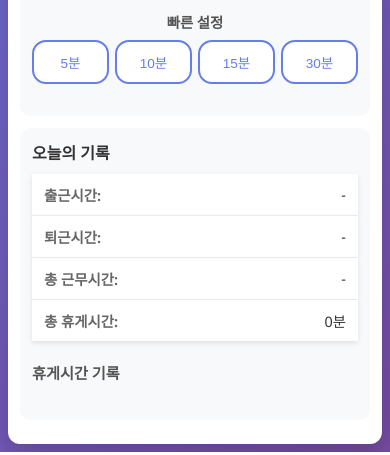
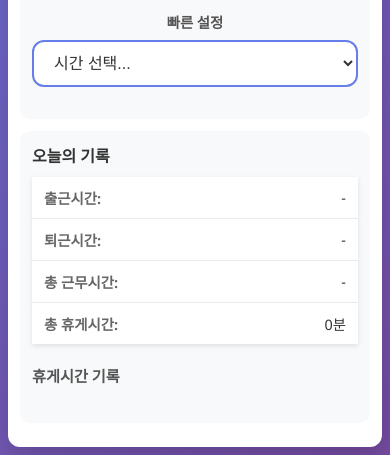
Before and after one commit to pksejin/kiro_commute2, a plain HTML site: page index.html in a window 390 px wide. Shown: the part 704-1159 px from the top of the page. Drawn offline with Linux system fonts and the light colour scheme.

Commit message:
UX: 빠른설정 버튼 → 콤보박스로 변경 (모바일 최적화)

```diff
--- a/app.js
+++ b/app.js
@@ -90,11 +90,13 @@ class AttendanceManager {
         });
 
         // 프리셋 시간 버튼
-        document.querySelectorAll('.preset-btn').forEach(btn => {
-            btn.addEventListener('click', (e) => {
-                const minutes = parseInt(e.target.dataset.minutes);
+        // 빠른 설정 콤보박스
+        document.getElementById('presetSelect').addEventListener('change', (e) => {
+            const minutes = parseInt(e.target.value);
+            if (minutes) {
                 this.setBreakTimer(minutes);
-            });
+                e.target.value = ''; // 선택 후 초기화
+            }
         });
 
         // 모드 전환
--- a/index.html
+++ b/index.html
@@ -77,12 +77,13 @@
 
                     <div class="preset-times">
                         <h3>빠른 설정</h3>
-                        <div class="preset-btn-group">
-                            <button class="preset-btn" data-minutes="5">5분</button>
-                            <button class="preset-btn" data-minutes="10">10분</button>
-                            <button class="preset-btn" data-minutes="15">15분</button>
-                            <button class="preset-btn" data-minutes="30">30분</button>
-                        </div>
+                        <select id="presetSelect" class="preset-select">
+                            <option value="">시간 선택...</option>
+                            <option value="5">5분</option>
+                            <option value="10">10분</option>
+                            <option value="15">15분</option>
+                            <option value="30">30분</option>
+                        </select>
                     </div>
                 </div>
 
--- a/style.css
+++ b/style.css
@@ -732,7 +732,7 @@ main {
         white-space: nowrap;
     }
 
-    /* 빠른 설정 버튼 - 4개 한 줄 강제 */
+    /* 빠른 설정 - 콤보박스 */
     .preset-times {
         margin-top: 8px;
     }
@@ -743,20 +743,16 @@ main {
         text-align: center;
     }
 
-    .preset-btn-group {
-        display: flex;
-        gap: 6px;
-        justify-content: center;
-    }
-
-    .preset-btn {
-        flex: 1;
-        max-width: 80px;
-        padding: 10px 8px;
-        font-size: 0.85rem;
-        margin: 0;
-        border-radius: 14px;
-        white-space: nowrap;
+    .preset-select {
+        width: 100%;
+        padding: 12px 16px;
+        font-size: 1rem;
+        border: 2px solid #667eea;
+        border-radius: 12px;
+        background: white;
+        color: #333;
+        cursor: pointer;
+        appearance: auto;
     }
 
     /* 오늘의 기록 */
```
